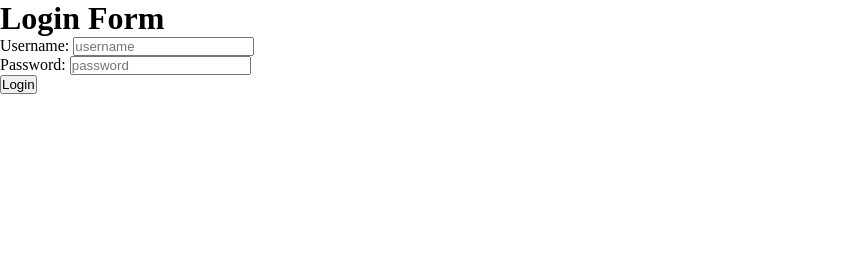
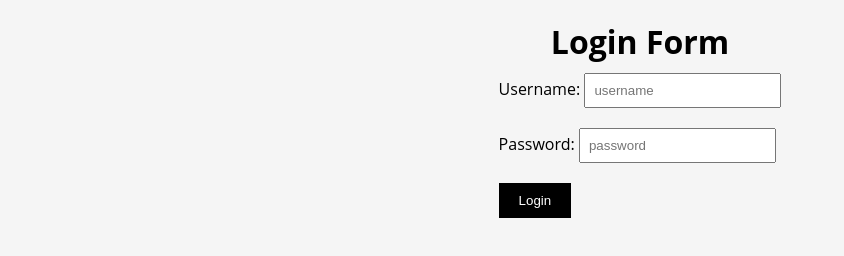
Before and after one commit to uprighted-learners/24-form-with-server, a website: page public/index.html in a window 1280 px wide. Shown: the whole page, without its empty margins (0-844 px from the left). Drawn offline with Linux system fonts and the light colour scheme.

Commit message:
styled login form

```diff
--- a/public/index.html
+++ b/public/index.html
@@ -8,6 +8,7 @@
   </head>
   <body>
     <h1>Login Form</h1>
+    <div class="container">
       <form action="" id="loginForm">
         <label for="username">Username: </label>
         <input type="text" id="username" placeholder="username" />
@@ -17,6 +18,7 @@
         <br />
         <button type="submit">Login</button>
       </form>
+    </div>
 
     <script src="./script.js"></script>
   </body>
--- a/public/styles.css
+++ b/public/styles.css
@@ -3,3 +3,39 @@
   margin: 0;
   padding: 0;
 }
+
+body {
+  background-color: #f5f5f5;
+  font-family: "Open Sans", sans-serif;
+  margin: 20px;
+}
+
+h1 {
+  text-align: center;
+}
+
+.container {
+  display: flex;
+  flex-direction: column;
+  align-items: center;
+  justify-content: center;
+}
+
+label {
+  margin: 10px 0;
+}
+
+input[type="text"],
+input[type="password"] {
+  margin: 10px 0;
+  padding: 8px;
+}
+
+button {
+  padding: 10px 20px;
+  margin: 10px auto;
+  background-color: #000;
+  color: white;
+  border: none;
+  cursor: pointer;
+}
```
Lines whose indentation alone changed are shown as unchanged.
